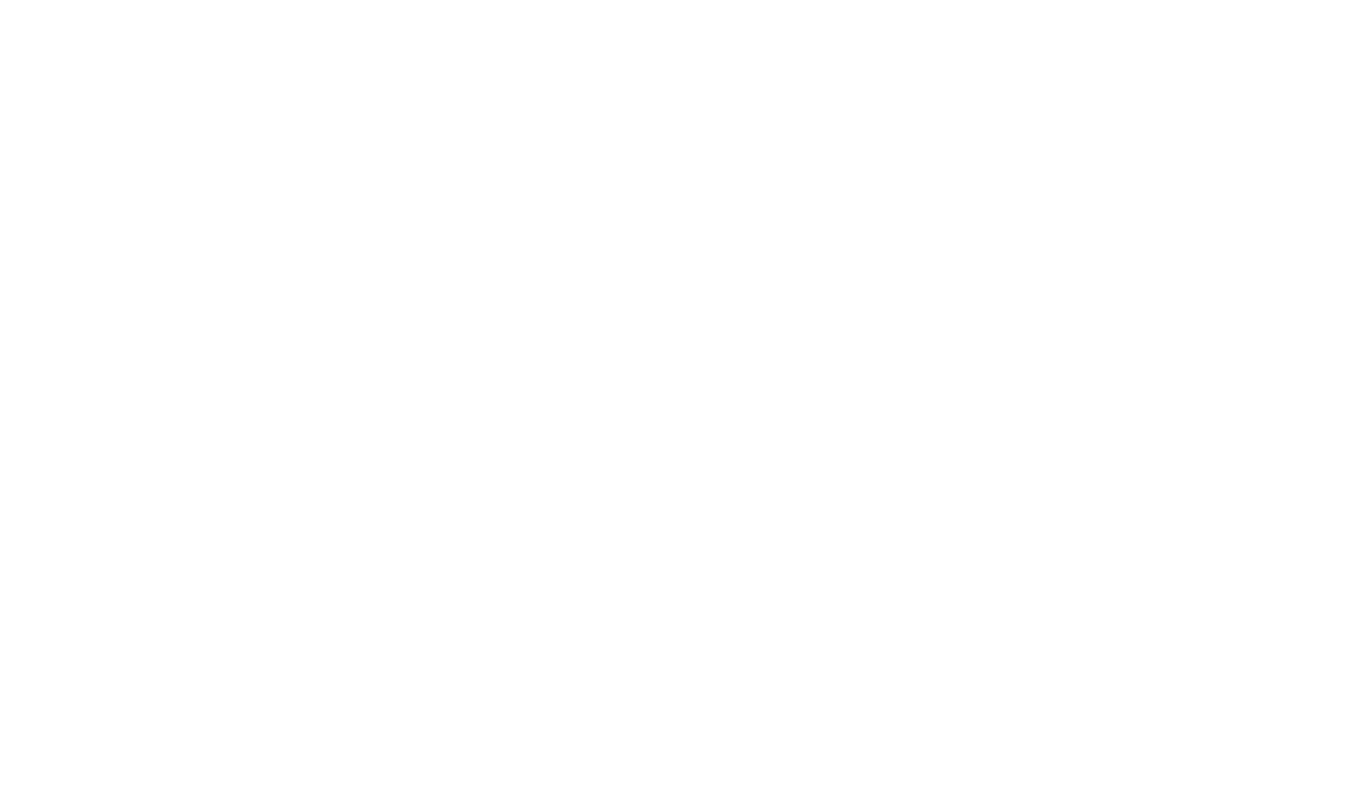
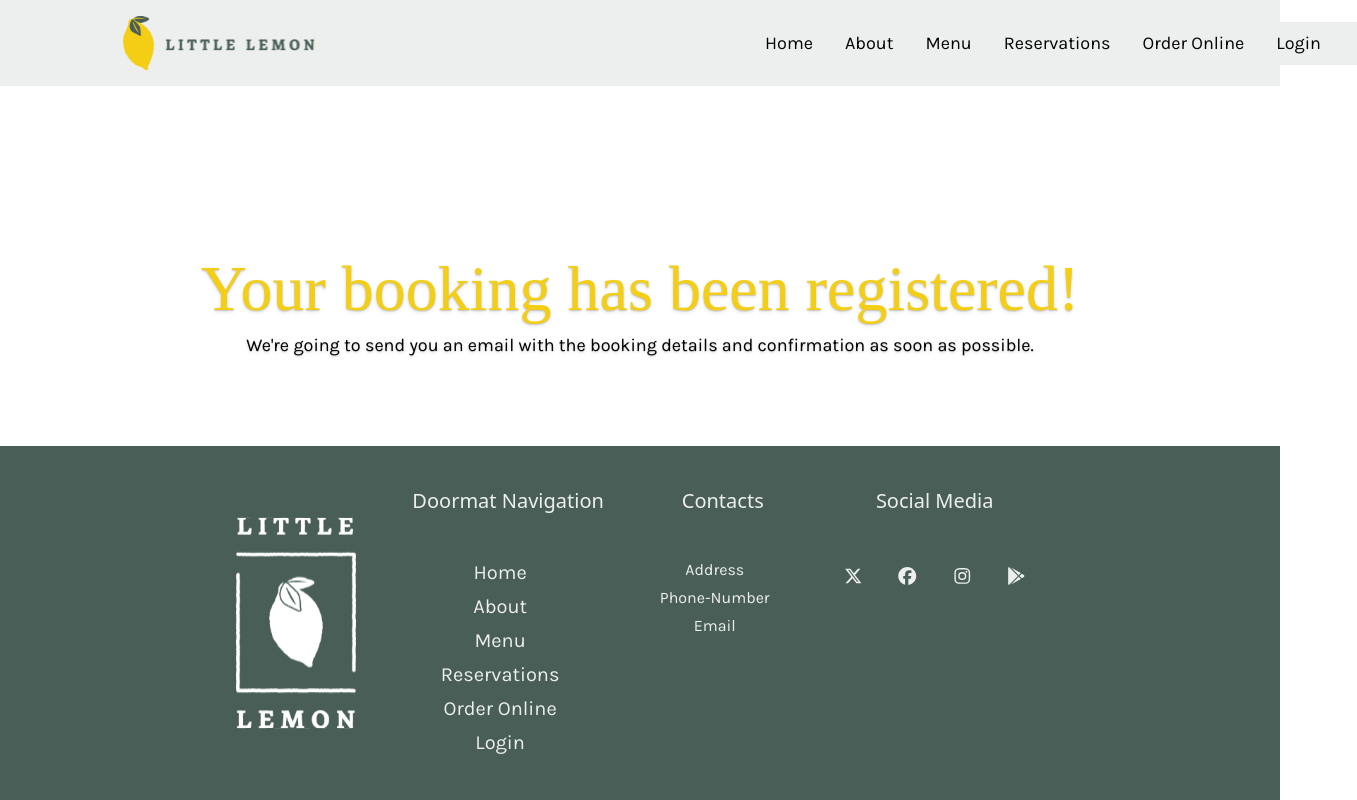
Before and after one commit to mihai1910/capstone-project, a React (Vite) app: page /confirmation in a window 1280 px wide. Before the commit this address had no page. Shown: the whole page, 1357 px wide, since content can reach past the window. Built offline with nearby package versions, Linux system fonts and the light colour scheme; a web font is replaced by a local one.

Commit message:
updated unit tests for api

```diff
--- a/src/App.jsx
+++ b/src/App.jsx
@@ -1,6 +1,7 @@
 import { Routes, Route } from "react-router-dom"
 import Home from "./pages/Home"
 import Bookings from "./pages/Bookings"
+import ConfirmedBooking from "./pages/ConfirmedBooking"
 
 export default function App() {
     return(
@@ -8,6 +9,7 @@ export default function App() {
             <Routes>
                 <Route path='/' element={<Home />} ></Route>
                 <Route path='/bookings' element={<Bookings />}></Route>
+                <Route path='/confirmation' element={<ConfirmedBooking />}></Route>
             </Routes>
         </main>
     )
--- a/src/components/BookingForm/BookingForm.jsx
+++ b/src/components/BookingForm/BookingForm.jsx
@@ -30,7 +30,7 @@ export default function BookingForm({ availableTimes, updateTimes }) {
 
     if (success) {
       alert('thank you for registering')
-      navigate('/thank-you');
+      navigate('/confirmation');
     } else {
       alert('Something went wrong. Please try again.');
     }
@@ -44,6 +44,7 @@ export default function BookingForm({ availableTimes, updateTimes }) {
         id="res-date"
         className="font-karla text-black border-1 p-2 mx-2 lg:w-100 bg-white rounded-2xl"
         value={resDate}
+        required
         onChange={handleDateChange}
       />
 
@@ -52,6 +53,7 @@ export default function BookingForm({ availableTimes, updateTimes }) {
         id="res-time"
         className="font-karla text-black border-1 p-2 mx-2 bg-white rounded-2xl z-2"
         value={resTime}
+        required
         onChange={(e) => setResTime(e.target.value)}
       >
         {availableTimes.map((time) => (
@@ -67,6 +69,7 @@ export default function BookingForm({ availableTimes, updateTimes }) {
         min="1"
         max="10"
         onChange={(e) => setGuests(e.target.value)}
+        required
         value={guests}
         className="font-karla text-black border-1 p-2 mx-2 bg-white rounded-2xl"
       />
@@ -76,6 +79,7 @@ export default function BookingForm({ availableTimes, updateTimes }) {
         id="occasion"
         className="font-karla text-black border-1 p-2 mx-2 bg-white rounded-2xl"
         value={occasion}
+        required
         onChange={(e) => setOccasion(e.target.value)}
       >
         <option value="Birthday">Birthday</option>
--- /dev/null
+++ b/src/pages/ConfirmedBooking.jsx
@@ -0,0 +1,15 @@
+import Navbar from "../components/Navbar/Navbar";
+import Footer from "../components/Footer/Footer";
+
+export default function ConfirmedBooking(){
+    return(
+        <>
+        <Navbar />
+    <section className="flex flex-col items-center align-center mt-20 lg:mt-40 text-shadow-md">
+        <h1>Your booking has been registered!</h1>
+        <p className="text-black">We're going to send you an email with the booking details and confirmation as soon as possible.</p>
+    </section>
+        <Footer className="absolute bottom-0"/>
+    </>
+    )
+}
--- a/src/styles/output.css
+++ b/src/styles/output.css
@@ -225,14 +225,17 @@
   .mt-0\.5 {
     margin-top: calc(var(--spacing) * 0.5);
   }
-  .mt-1 {
-    margin-top: calc(var(--spacing) * 1);
-  }
   .mt-2 {
     margin-top: calc(var(--spacing) * 2);
   }
   .mt-12 {
     margin-top: calc(var(--spacing) * 12);
+  }
+  .mt-20 {
+    margin-top: calc(var(--spacing) * 20);
+  }
+  .mt-40 {
+    margin-top: calc(var(--spacing) * 40);
   }
   .mt-auto {
     margin-top: auto;
@@ -543,6 +546,9 @@
     --tw-ease: var(--ease-in-out);
     transition-timing-function: var(--ease-in-out);
   }
+  .text-shadow-2xs {
+    text-shadow: 0px 1px 0px var(--tw-text-shadow-color, rgb(0 0 0 / 0.15));
+  }
   .text-shadow-gray-400 {
     --tw-text-shadow-color: oklch(70.7% 0.022 261.325);
     @supports (color: color-mix(in lab, red, red)) {
@@ -720,6 +726,11 @@
   .lg\:mt-4 {
     @media (width >= 64rem) {
       margin-top: calc(var(--spacing) * 4);
+    }
+  }
+  .lg\:mt-40 {
+    @media (width >= 64rem) {
+      margin-top: calc(var(--spacing) * 40);
     }
   }
   .lg\:mb-1 {
```
Also changed, not shown: 1 other file (tests, documents, lock files or other folders).
